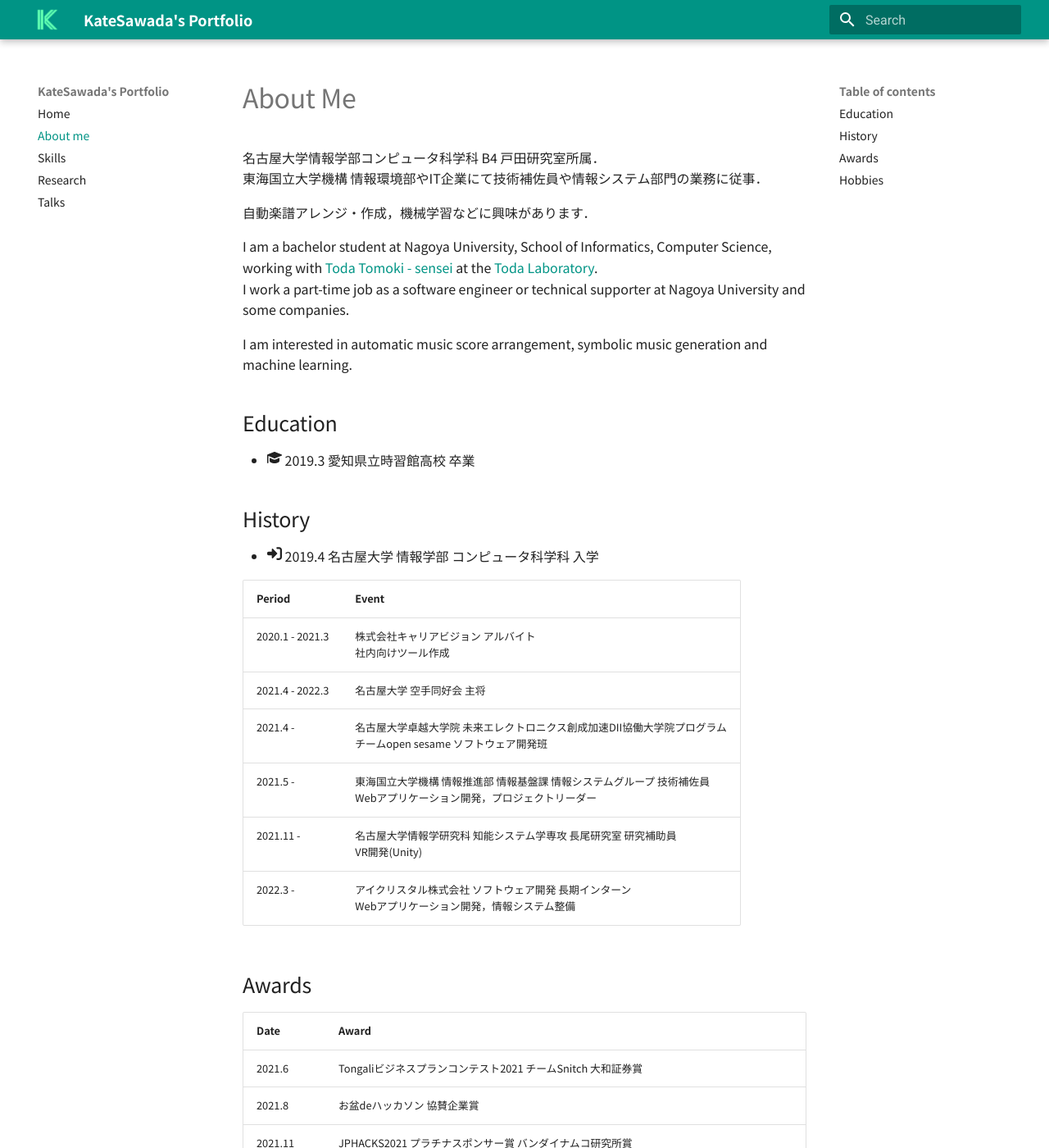
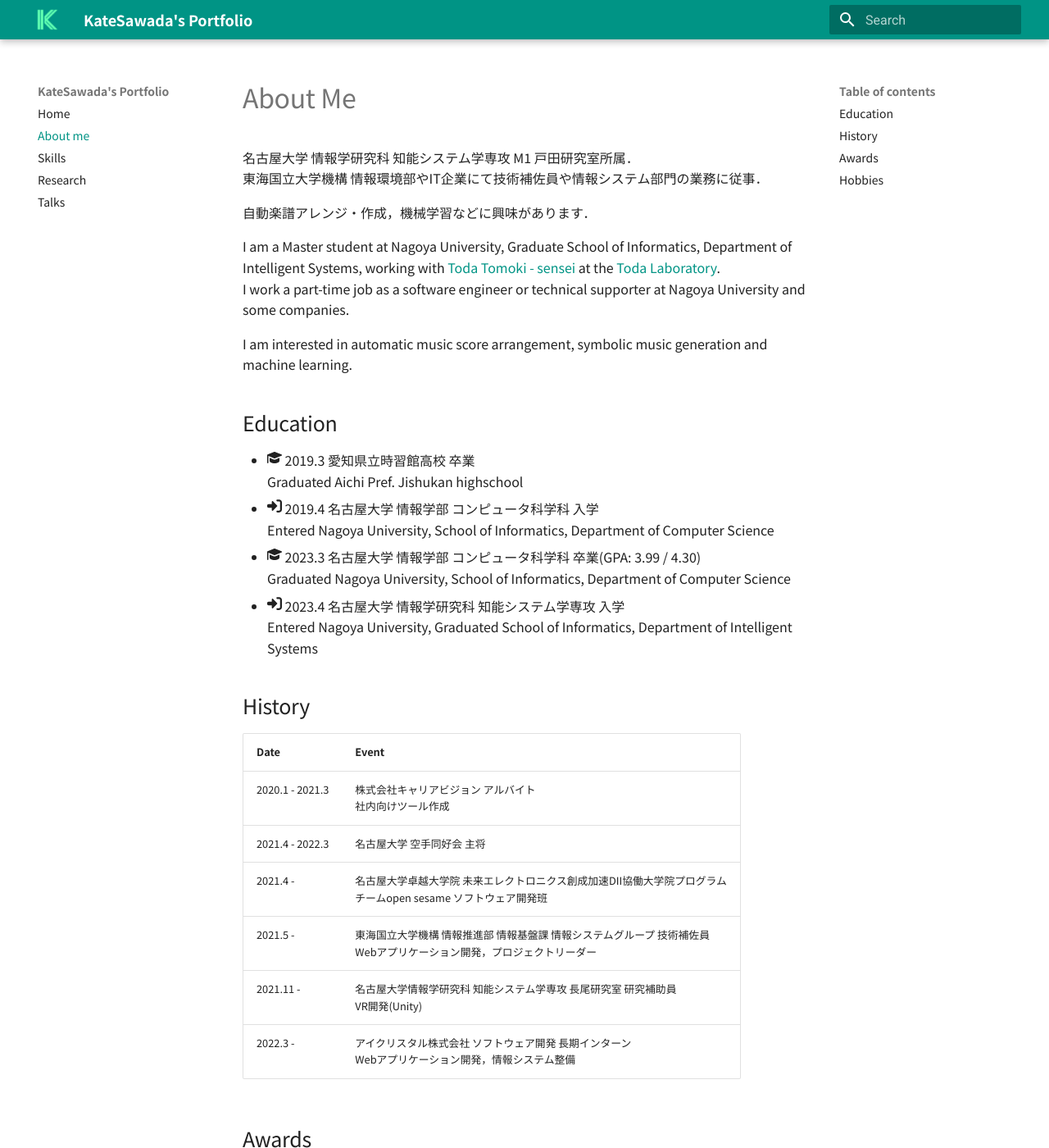
Before and after one commit to KateSawada/KateSawada.github.io, an MkDocs documentation site: the page built from docs/about.md, in a window 1280 px wide and 1400 px high. Shown: the whole window at 82% size. Built offline with MkDocs 1.6.1 and Material for MkDocs 9.7.7, drawn with Linux system fonts in a browser that asks for light colours; nearby versions of some CDN libraries.

Commit message:
学歴更新

```diff
--- a/docs/about.md
+++ b/docs/about.md
@@ -4,23 +4,26 @@ title: About Me
 
 # About Me
 
-名古屋大学情報学部コンピュータ科学科 B4 戸田研究室所属．
+名古屋大学 情報学研究科 知能システム学専攻 M1 戸田研究室所属．
 東海国立大学機構 情報環境部やIT企業にて技術補佐員や情報システム部門の業務に従事．
 
 自動楽譜アレンジ・作成，機械学習などに興味があります．
 
-I am a bachelor student at Nagoya University, School of Informatics, Computer Science, working with [Toda Tomoki - sensei](https://sites.google.com/site/tomokitoda/){:target="_blank"} at the [Toda Laboratory](https://www.toda.is.i.nagoya-u.ac.jp){:target="_blank"}.
+I am a Master student at Nagoya University, Graduate School of Informatics, Department of Intelligent Systems, working with [Toda Tomoki - sensei](https://sites.google.com/site/tomokitoda/){:target="_blank"} at the [Toda Laboratory](https://www.toda.is.i.nagoya-u.ac.jp){:target="_blank"}.
 I work a part-time job as a software engineer or technical supporter at Nagoya University and some companies.
 
 I am interested in automatic music score arrangement, symbolic music generation and machine learning.
 
 ## Education
 
-- :fontawesome-solid-graduation-cap: 2019.3 愛知県立時習館高校 卒業
+- :fontawesome-solid-graduation-cap: 2019.3 愛知県立時習館高校 卒業<br>Graduated Aichi Pref. Jishukan highschool
+- :fontawesome-solid-right-to-bracket: 2019.4 名古屋大学 情報学部 コンピュータ科学科 入学<br>Entered Nagoya University, School of Informatics, Department of Computer Science
+- :fontawesome-solid-graduation-cap: 2023.3 名古屋大学 情報学部 コンピュータ科学科 卒業(GPA: 3.99 / 4.30)<br>Graduated Nagoya University, School of Informatics, Department of Computer Science
+- :fontawesome-solid-right-to-bracket: 2023.4 名古屋大学 情報学研究科 知能システム学専攻 入学<br>Entered Nagoya University, Graduated School of Informatics, Department of Intelligent Systems
+
 ## History
-- :fontawesome-solid-right-to-bracket: 2019.4 名古屋大学 情報学部 コンピュータ科学科 入学
 
-| Period | Event |
+| Date | Event |
 |--|--|
 | 2020.1 - 2021.3 | 株式会社キャリアビジョン アルバイト<br>社内向けツール作成 |
 | 2021.4 - 2022.3 | 名古屋大学 空手同好会 主将 |
```
Also changed, not shown: docs/index.md (+1 -1 lines).
